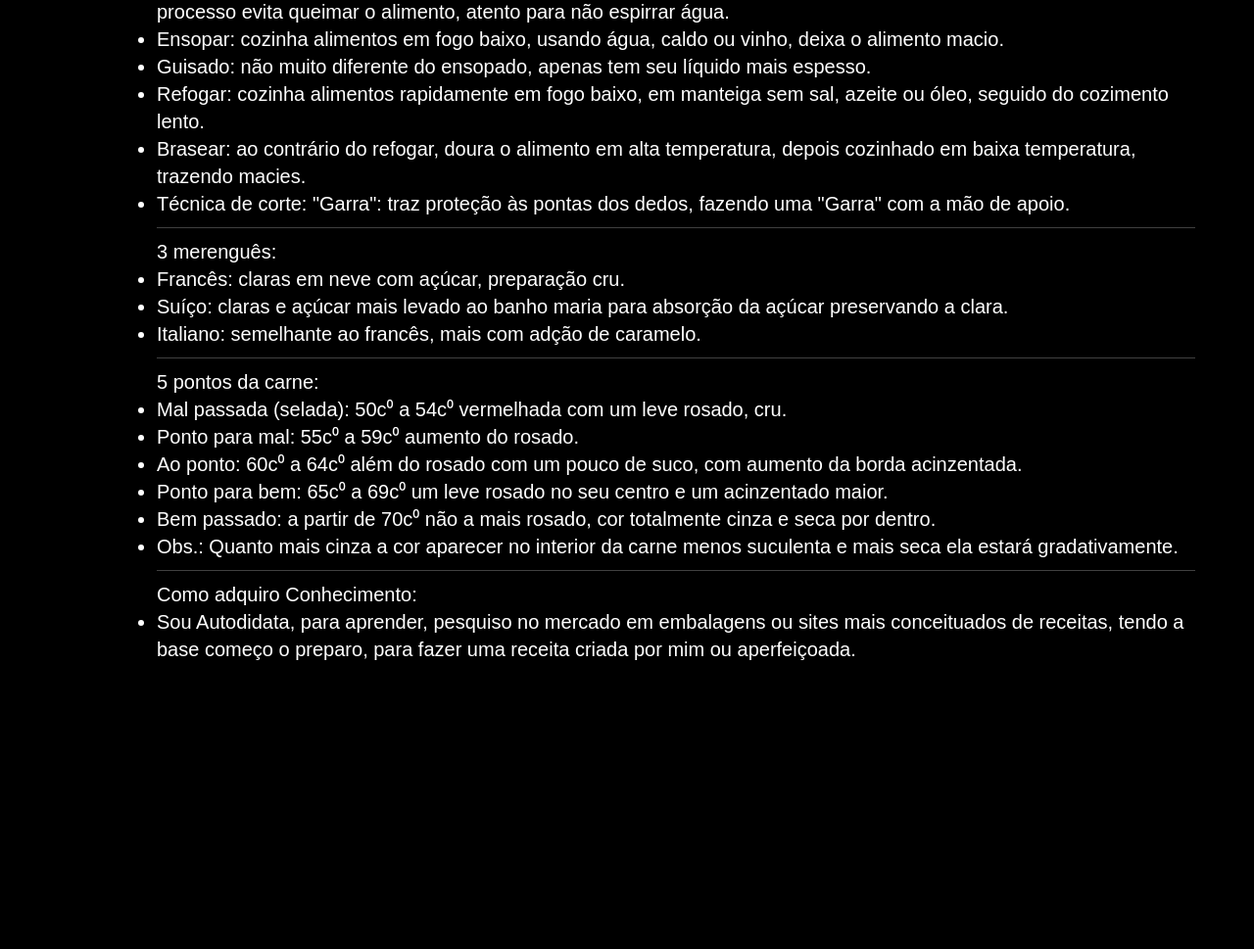
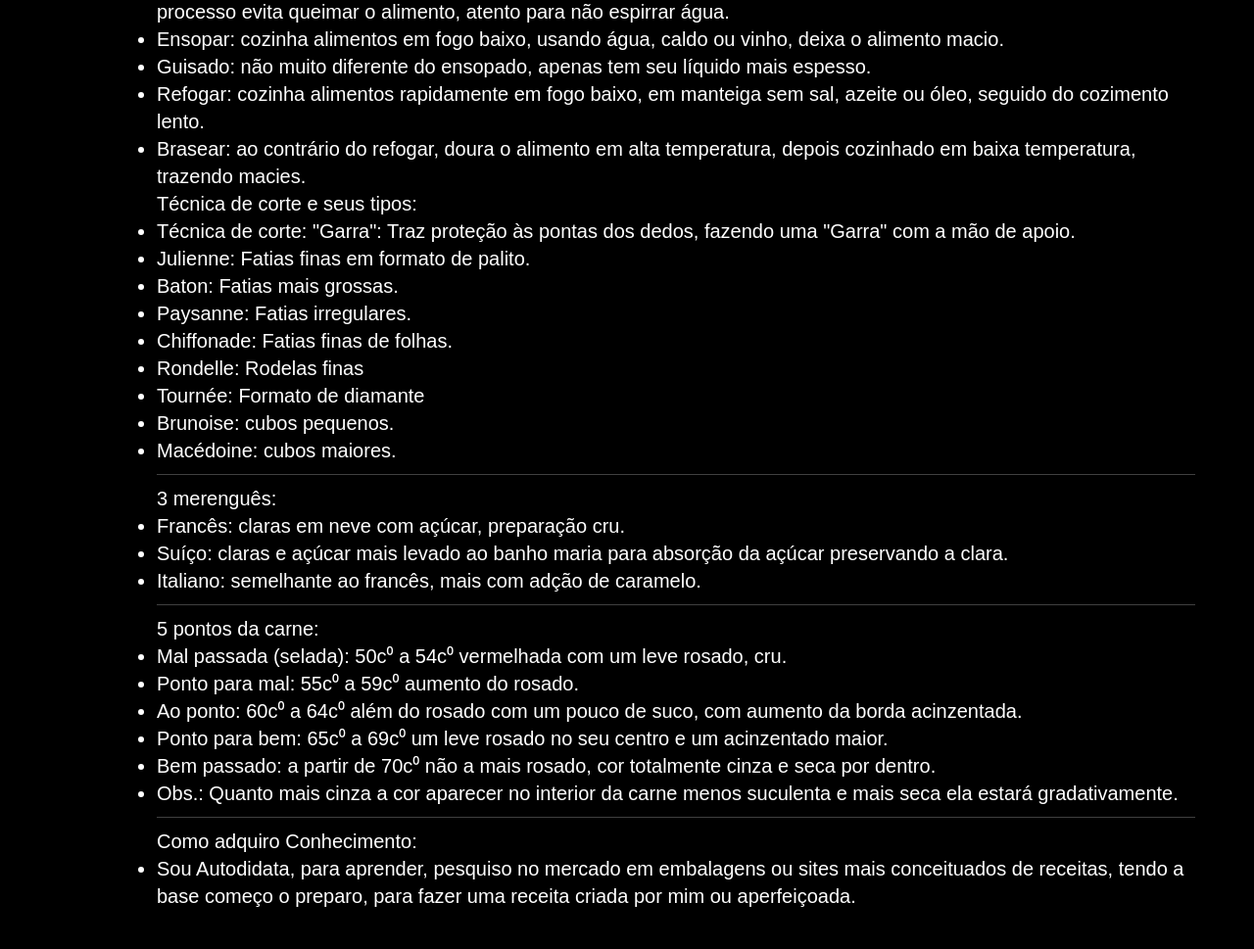
Before and after one commit to MelquiAlves2001/meucurriculo, a Flask app: page /gastronomia in a window 1280 px wide. Shown: the part 548-1517 px from the top of the page at 98% size. Before the commit the page ends 1222 px from the top, so only its background shows below. Run offline with Flask 3, Linux system fonts and the light colour scheme.

Commit message:
add tecnicas de corte

```diff
--- a/melqui/templates/gastronomia.html
+++ b/melqui/templates/gastronomia.html
@@ -53,9 +53,34 @@
                          Brasear: ao contrário do refogar, doura o alimento em alta temperatura, depois cozinhado em baixa
                             temperatura, trazendo macies.
                     </li>
+                        Técnica de corte e seus tipos:
                     <li>
                         Técnica de corte:
-                        "Garra": traz proteção às pontas dos dedos, fazendo uma "Garra" com a mão de apoio.
+                        "Garra": Traz proteção às pontas dos dedos, fazendo uma "Garra" com a mão de apoio.
+                    </li>
+                    <li>
+                        Julienne: Fatias finas em formato de palito.
+                    </li>
+                    <li>
+                        Baton: Fatias mais grossas.
+                    </li>
+                    <li>
+                        Paysanne: Fatias irregulares.
+                    </li>
+                    <li>
+                        Chiffonade: Fatias finas de folhas.
+                    </li>
+                    <li>
+                        Rondelle: Rodelas finas
+                    </li>
+                    <li>
+                        Tournée: Formato de diamante
+                    </li>
+                    <li>
+                        Brunoise: cubos pequenos.
+                    </li>
+                    <li>
+                        Macédoine: cubos maiores.
                     </li>
                     <hr>
                         3 merenguês:
```
